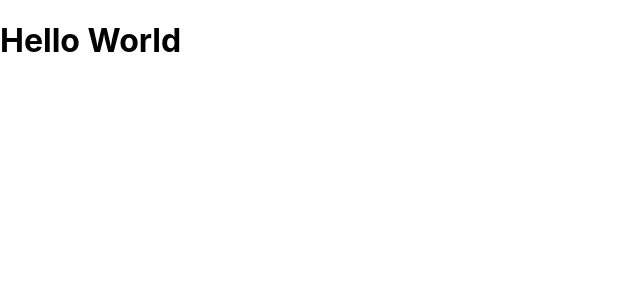
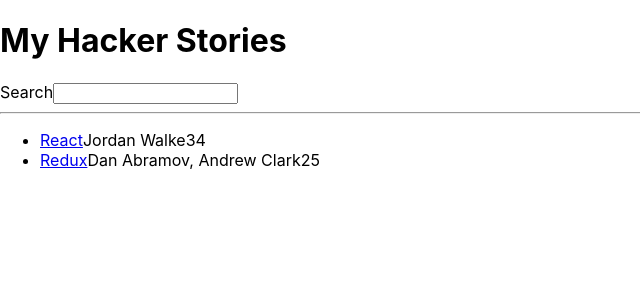
Before and after one commit to matthewflack/hacker-stories, a React (Create React App) app: page / in a window 1280 px wide. Shown: the top 300 px of the page, without its empty margins (0-640 px from the left). Built offline with nearby package versions, Linux system fonts and the light colour scheme.

Commit message:
Add a list to App.js

```diff
--- a/src/App.js
+++ b/src/App.js
@@ -1,12 +1,48 @@
 import React from 'react';
-const title ='React';
+
+const list = [
+  {
+    title: 'React',
+    url: 'https://reactjs.org/',
+    author: 'Jordan Walke',
+    num_comments: 3,
+    points: 4,
+    objectID: 0,
+    },
+    {
+    title: 'Redux',
+    url: 'https://redux.js.org/',
+    author: 'Dan Abramov, Andrew Clark',
+    num_comments: 2,
+    points: 5,
+    objectID: 1,
+    }
+]
+
+
+
 function App() {
 
   return (
     <div>
-      <h1>Hello World</h1>
+      <h1>My Hacker Stories</h1>
+      <label htmlFor="search">Search</label>
+      <input id='search' type='text'/>
+      <hr/>
+      <ul>
+    {list.map(e=>{
+    return(
+      <li key={e.objectID}>
+        <span><a href={e.url}>{e.title}</a></span>
+        <span>{e.author}</span>
+        <span>{e.num_comments}</span>
+        <span>{e.points}</span>
+      </li>
+    )
+    })}
+    </ul>
     </div>
-  );
-}
+  )
+};
 
 export default App;
```
